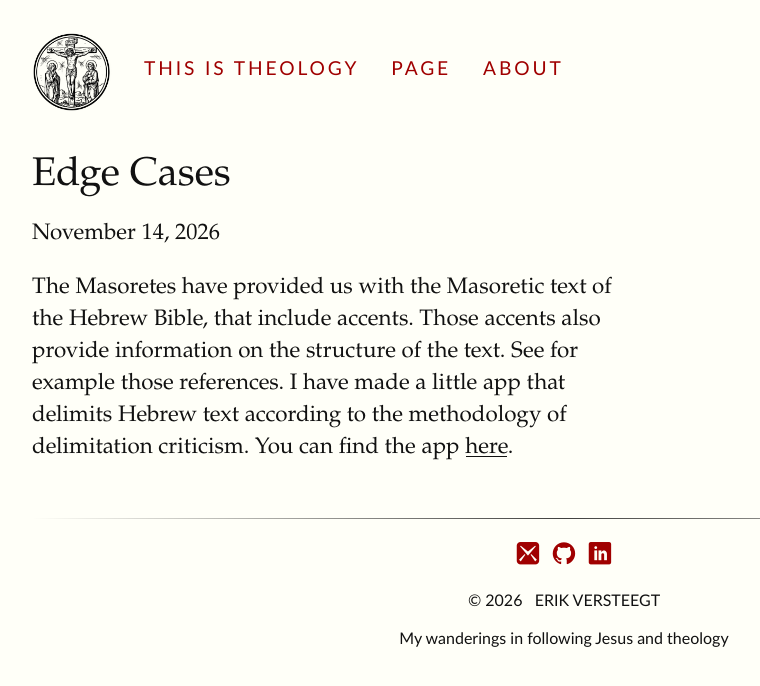
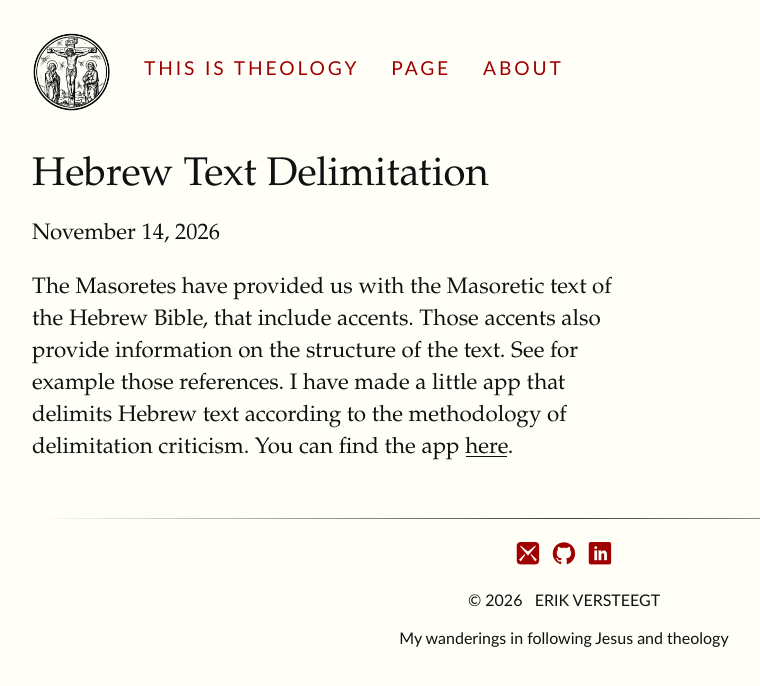
Before and after one commit to ThisIsTheology/thisistheology.github.io, a Jekyll site: the page built from _posts/2026-11-14-hebrew-bible-delimiter.md, in a window 1280 px wide. Shown: the top 686 px of the page, without its empty margins (128-888 px from the left). Built offline with Jekyll 4.4.1, drawn with Linux system fonts in a browser that asks for light colours; some web fonts are replaced.

Commit message:
Update 2026-11-14-hebrew-bible-delimiter.md

```diff
--- a/_posts/2026-11-14-hebrew-bible-delimiter.md
+++ b/_posts/2026-11-14-hebrew-bible-delimiter.md
@@ -1,6 +1,6 @@
 ---
 layout: post
-title:  "Edge Cases"
+title:  "Hebrew Text Delimitation"
 date:   2026-11-14
 categories: post
 ---
```
